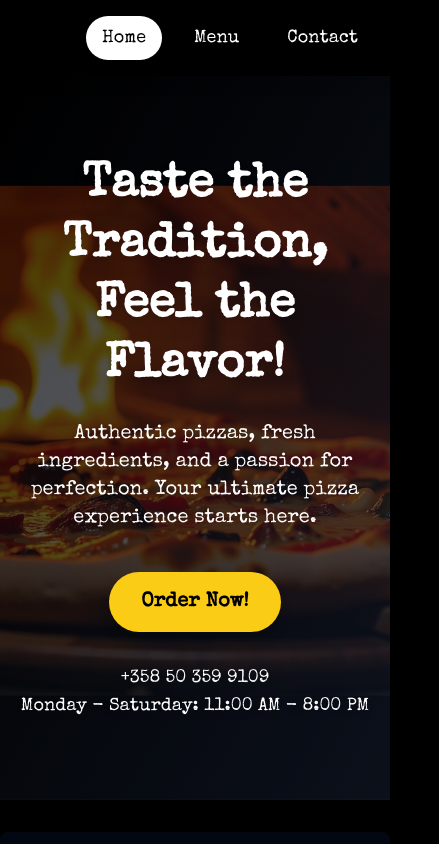
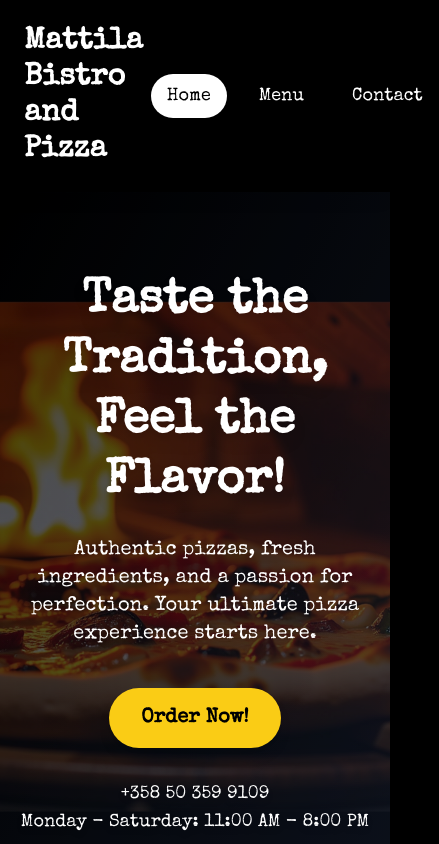
Before and after one commit to jihaamies/mattila-bistro-website, a plain HTML site: page index.html in a window 390 px wide. Shown: the top 844 px of the page, 439 px wide, since content can reach past the window. Drawn offline with nearby package versions, Linux system fonts and the light colour scheme.

Commit message:
Update index.html

```diff
--- a/index.html
+++ b/index.html
@@ -36,7 +36,7 @@
     <nav class="bg-black p-4 shadow-lg sticky top-0 z-50">
         <div class="container mx-auto flex justify-between items-center">
             <h1 class="text-white text-3xl font-bold rounded-lg p-2">
-                <span class="hidden sm:inline">Mattila Bistro and Pizza</span>
+                <span>Mattila Bistro and Pizza</span>
             </h1>
             <div class="flex space-x-4">
                 <button onclick="showPage('home')" class="nav-item px-4 py-2 rounded-full text-lg font-medium transition-all duration-300 text-white hover:bg-gray-900 hover:shadow-sm" data-page="home">Home</button>
```
